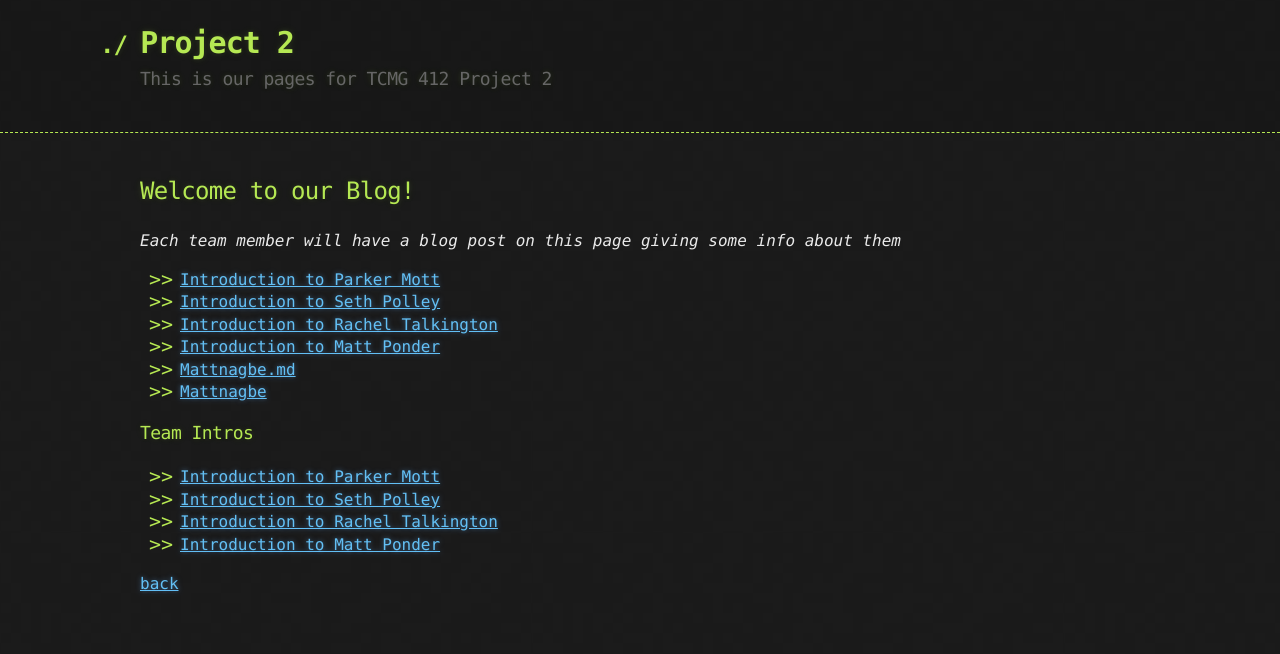
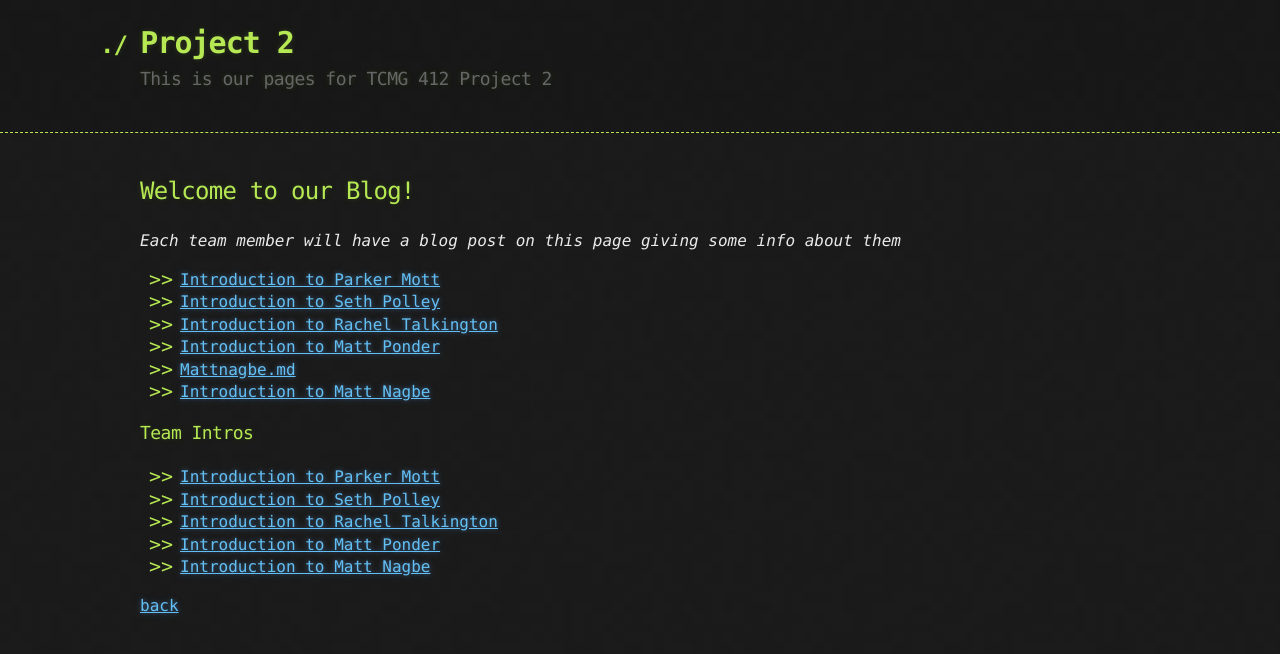
Before and after one commit to Spring22TCMG412Group4/Project2, a Jekyll site: the page built from postspace.md, in a window 1280 px wide. Shown: the top 654 px of the page. Built offline with Jekyll 4.4.1, drawn with Linux system fonts in a browser that asks for light colours; our own code applies the rules of GitHub Pages for plain Markdown files.

Commit message:
Update 2022-02-06-MattNagbe.md

```diff
--- a/_posts/2022-02-06-MattNagbe.md
+++ b/_posts/2022-02-06-MattNagbe.md
@@ -1,3 +1,10 @@
+---
+layout: post
+title:  "Introduction to Matt Nagbe"
+author: Matt Nagbe
+tag: Team Intros
+---
+
 Howdy ladies and gentlemen!
 I am Matthew Nagbe, a senior Tech Management major
 from Philadelphia, Pennsylvania.
```
